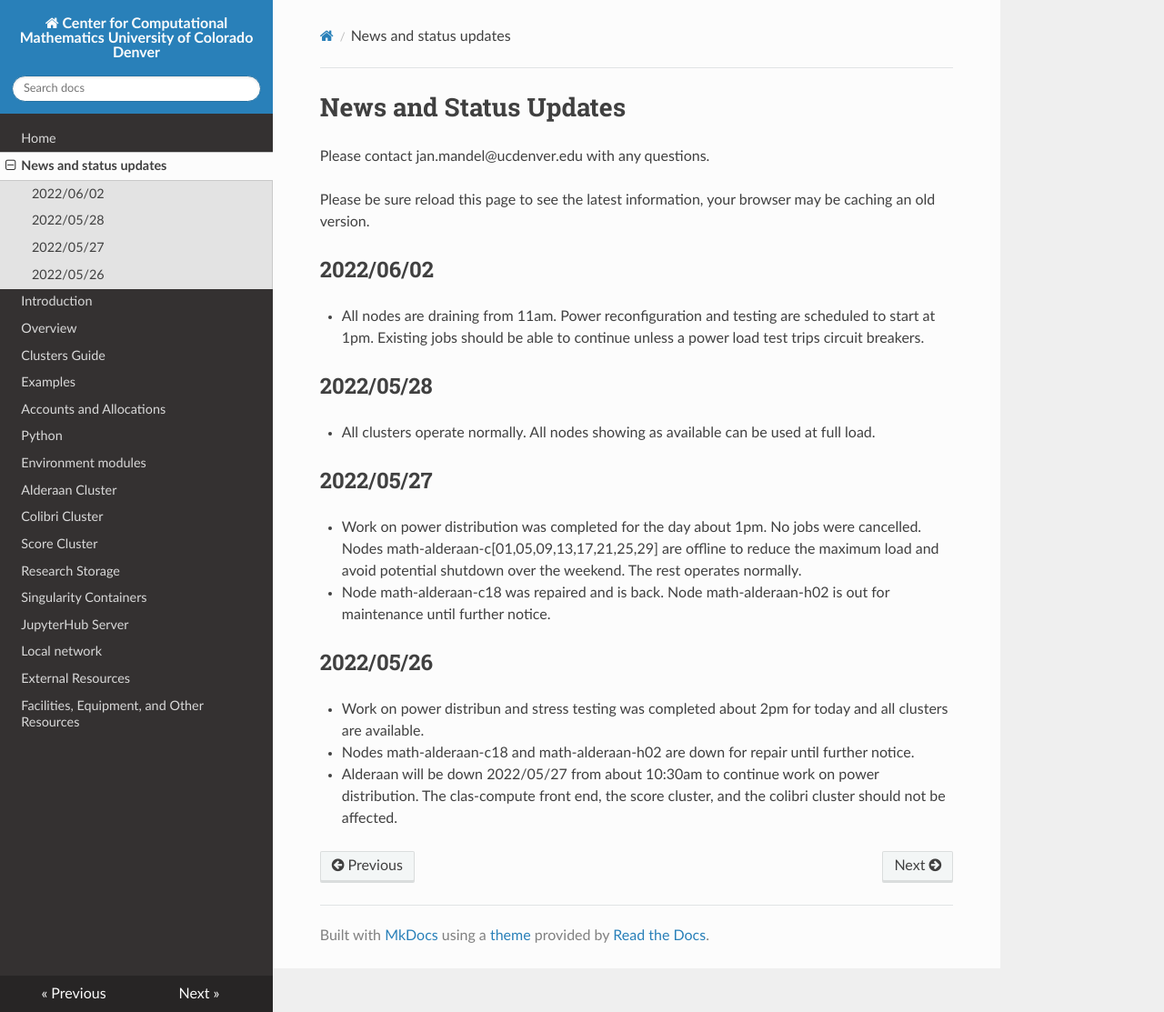
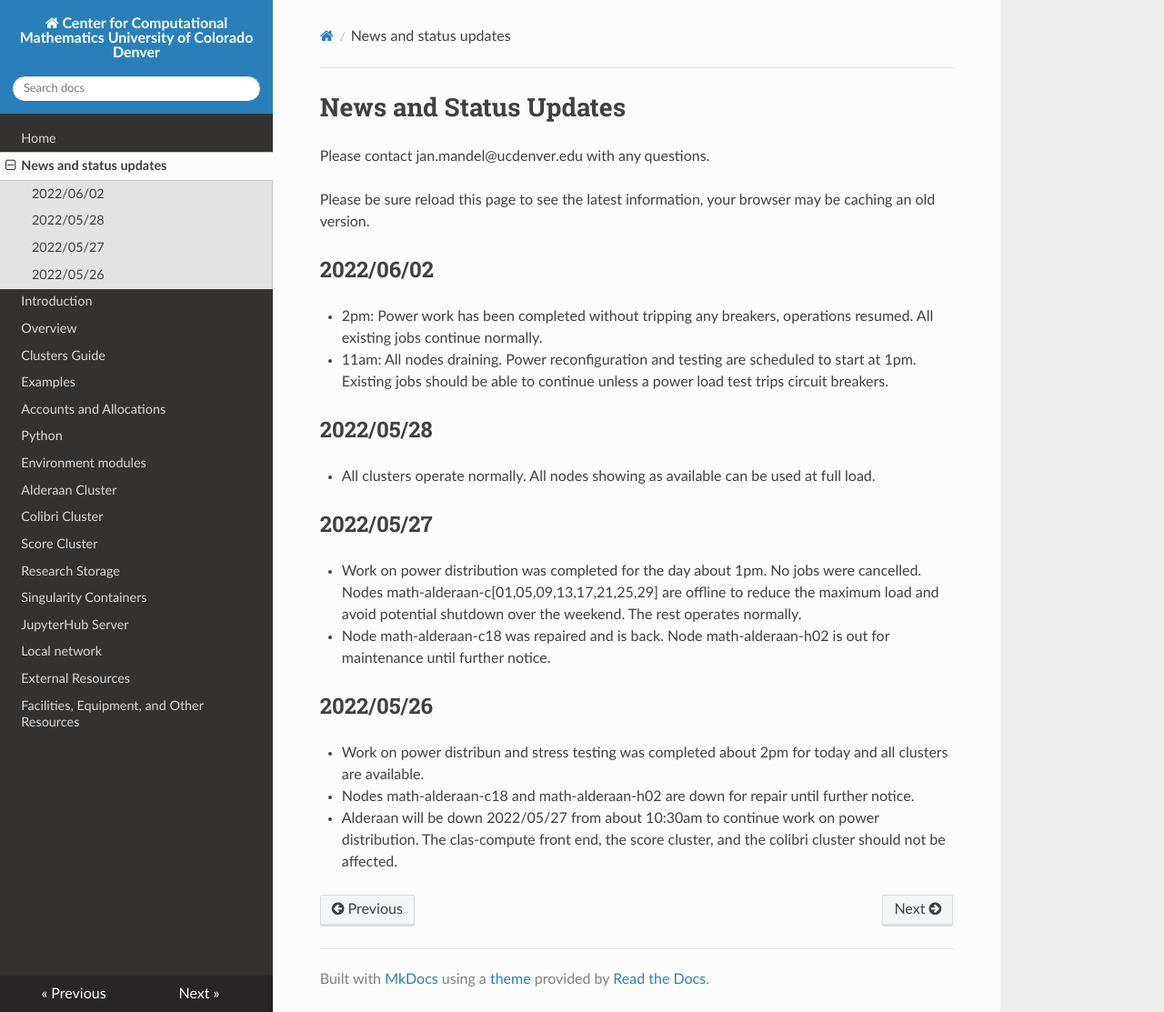
Before and after one commit to ccmucdenver/ccm-docs, an MkDocs documentation site: the page built from docs/updates.md, in a window 1280 px wide and 1113 px high. Shown: the whole window at 91% size. Built offline with MkDocs 1.6.1, drawn with Linux system fonts in a browser that asks for light colours; nearby versions of some CDN libraries.

Commit message:
after power test

```diff
--- a/docs/updates.md
+++ b/docs/updates.md
@@ -6,7 +6,9 @@ Please be sure reload this page to see the latest information, your browser may
 
 ## 2022/06/02
 
-* All nodes are draining from 11am. Power reconfiguration and testing are scheduled to start at 1pm. Existing jobs should be able to continue unless a power load test trips circuit breakers.
+* 2pm: Power work has been completed without tripping any breakers, operations resumed. All existing jobs continue normally.
+
+* 11am: All nodes draining. Power reconfiguration and testing are scheduled to start at 1pm. Existing jobs should be able to continue unless a power load test trips circuit breakers.
 
 ## 2022/05/28
 
```
